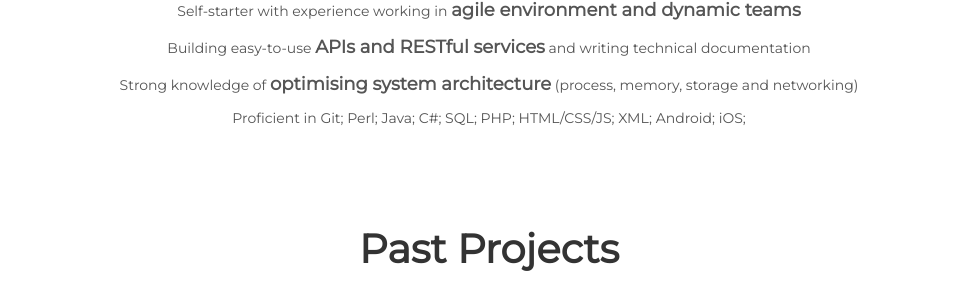
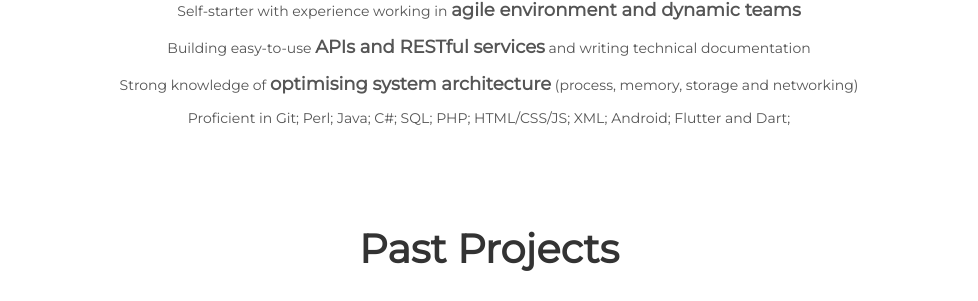
Before and after one commit to mingkichong/mingkichong.github.io, a Jekyll site: the page built from index.html, in a window 1280 px wide and 900 px high, scrolled down 2668 px. Shown: the part 151-452 px from the top of the window, without its empty margins (151-1129 px from the left). Built offline with Jekyll 4.4.1, drawn with Linux system fonts in a browser that asks for light colours.

Commit message:
edited skills

```diff
--- a/_includes/skills.html
+++ b/_includes/skills.html
@@ -20,5 +20,5 @@
   Strong knowledge of <span class="skills_strong">optimising system architecture</span> (process, memory, storage and networking)
 </div>
 <div class="skills_list">
-  Proficient in Git; Perl; Java; C#; SQL; PHP; HTML/CSS/JS; XML; Android; iOS;
+  Proficient in Git; Perl; Java; C#; SQL; PHP; HTML/CSS/JS; XML; Android; Flutter and Dart;
 </div>
```
